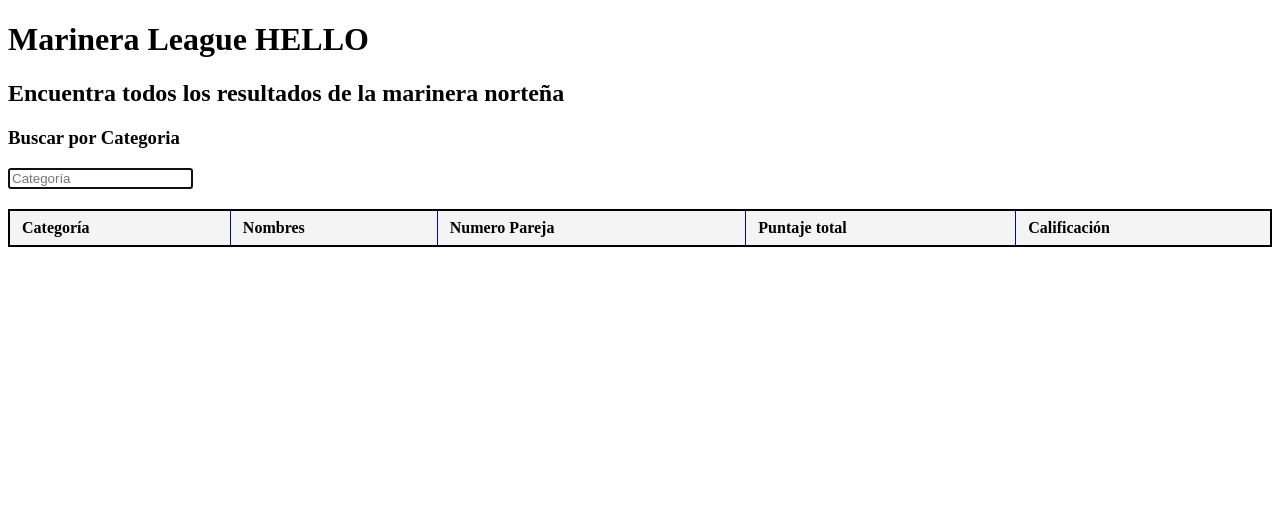
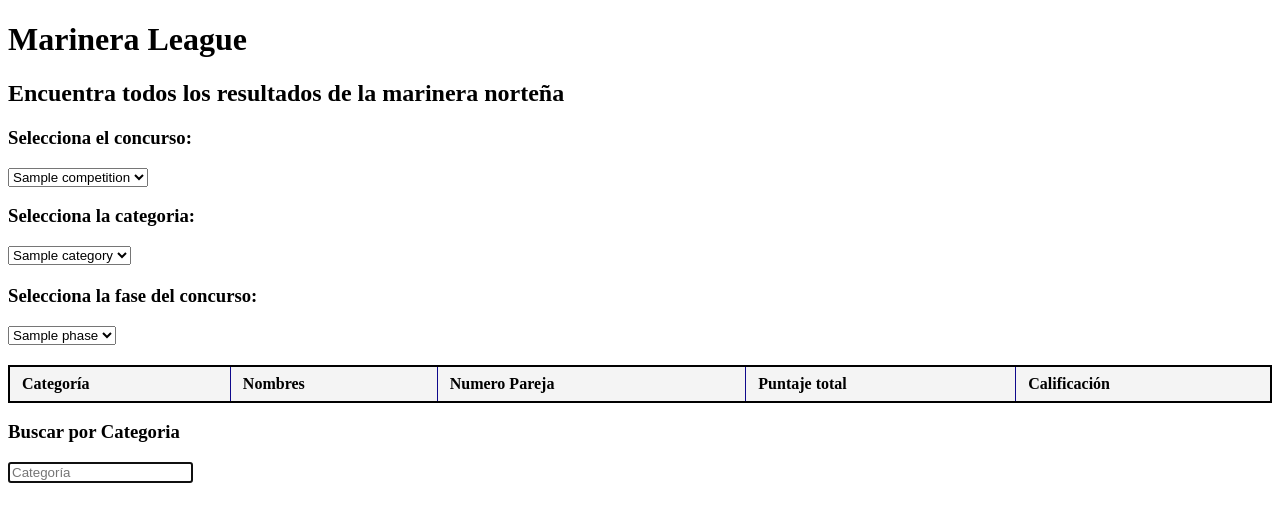
Before and after one commit to NicolaB1208/marinera-league, a Flask app: template web_app/templates/index.html in a window 1280 px wide. Shown: the top 522 px of the page. Run offline with Flask 3, Linux system fonts and the light colour scheme; the template is opened without the code that fills it: most values are stand-ins (such as "Sample title", 1, 10 or a date in 2020); lists and menus that the app fills with data are empty; some libraries are stand-ins or nearby versions.

Commit message:
🚀 Completed interface to query all results of the database for competition, phase and category

```diff
--- a/web_app/app.py
+++ b/web_app/app.py
@@ -18,7 +18,10 @@ CATEGORIES = [
     "novel_a",
     "oro",
     "pre-infante",
-    "senior"
+    "senior",
+    "single_a",
+    "single_b",
+    "single_c"
 ]
 
 PHASES = [
@@ -27,19 +30,36 @@ PHASES = [
     "final"
 ]
 
+COMPETITIONS = [
+    "madrid"
+]
+
 @app.route("/")
 def index():
-    return render_template("index.html")
+    return render_template("index.html", categories = CATEGORIES, competitions = COMPETITIONS, phases = PHASES)
 
 
 @app.route("/search")
 def search():
-    q = request.args.get("q")
-    if q:
-        if q.startswith('single'):
-            competition_results = db.execute("SELECT * FROM final_madrid_single JOIN people ON final_madrid_single.person_id = people.id WHERE category LIKE ? LIMIT 50", "%" + q + "%")
+    category = request.args.get("q")
+    phase = request.args.get("phase")
+
+    valid_tables = ["final_madrid_single", "final_madrid_couples","semifinal_madrid_single", "semifinal_madrid_couples",
+    "eliminatoria_madrid_single", "eliminatoria_madrid_couples"]
+
+    if category.startswith('single'):
+        ending = 'single'
+    else:
+        ending = 'couples'
+
+    table_name = phase + '_madrid_' + ending
+
+    if table_name in valid_tables:
+        if category.startswith('single'):
+            query = f"SELECT * FROM {table_name} JOIN people ON {table_name}.person_id = people.id WHERE category = ? ORDER BY total_score DESC"
         else:
-            competition_results = db.execute("SELECT * FROM final_madrid_couples JOIN couples ON final_madrid_couples.couple_id = couples.id WHERE category LIKE ? LIMIT 50", "%" + q + "%")
+            query = f"SELECT * FROM {table_name} JOIN couples ON {table_name}.couple_id = couples.id WHERE category = ? ORDER BY total_score DESC"
+        competition_results = db.execute(query, (category))
     else:
         competition_results = []
     return jsonify(competition_results)
--- /dev/null
+++ b/web_app/static/js/resultsFromInput.js
@@ -0,0 +1,41 @@
+let categoryInput = document.querySelector('input');
+    categoryInput.addEventListener('input', async function() {
+        console.log(categoryInput.value)
+        let response = await fetch('/search?q=' + categoryInput.value);
+        let competition_results = await response.json();
+        let html = '';
+        if (categoryInput.value.startsWith('single')){
+            for (let person_id in competition_results) {
+                    let couple_number = competition_results[person_id].couple_number.replace('<', '&lt;').replace('&', '&amp;');
+                    let category = competition_results[person_id].category.replace('<', '&lt;').replace('&', '&amp;').replace('alma_de_marinera', 'alma de marinera');
+                    let name = competition_results[person_id].name.replace('<', '&lt;').replace('&', '&amp;');
+                    let total_score = competition_results[person_id].total_score.replace('<', '&lt;').replace('&', '&amp;');
+                    let qualified = competition_results[person_id].qualified.replace('<', '&lt;').replace('&', '&amp;').replace('11', 'PRIMERO').replace('12', 'SEGUNDO').replace('13', 'TERCERO');
+                    html +=
+                                '<tr>' +
+                                '<td>' + category + '</td>' +
+                                '<td>' + name + '</td>' +
+                                '<td>' + couple_number + '</td>' +
+                                '<td>' + total_score + '</td>' +
+                                '<td>' + qualified + '</td>'+
+                                '</tr>';
+            }
+        } else {
+            for (let couple_id in competition_results) {
+                let couple_number = competition_results[couple_id].couple_number.replace('<', '&lt;').replace('&', '&amp;');
+                let category = competition_results[couple_id].category.replace('<', '&lt;').replace('&', '&amp;').replace('alma_de_marinera', 'alma de marinera');
+                let names = competition_results[couple_id].names.replace('<', '&lt;').replace('&', '&amp;');
+                let total_score = competition_results[couple_id].total_score.replace('<', '&lt;').replace('&', '&amp;');
+                let qualified = competition_results[couple_id].qualified.replace('<', '&lt;').replace('&', '&amp;').replace('11', 'PRIMERO').replace('12', 'SEGUNDO').replace('13', 'TERCERO');
+                html +=
+                            '<tr>' +
+                            '<td>' + category + '</td>' +
+                            '<td>' + names + '</td>' +
+                            '<td>' + couple_number + '</td>' +
+                            '<td>' + total_score + '</td>' +
+                            '<td>' + qualified + '</td>' +
+                            '</tr>';
+            }
+        }
+        document.querySelector('tbody').innerHTML = html;
+    });
--- /dev/null
+++ b/web_app/static/js/scriptGeneralResults.js
@@ -0,0 +1,57 @@
+let categoryDropdown = document.getElementById('categorySelect');
+let phaseDropdown = document.getElementById('phaseSelect');
+
+// Function to handle changes from either dropdown
+function handleDropdownChange() {
+    let selectedCategory = categoryDropdown.value;
+    let selectedPhase = phaseDropdown.value;
+
+    // Make sure both dropdowns have a value selected
+    if (selectedCategory && selectedPhase) {
+        fetchResults(selectedCategory, selectedPhase);
+    }
+}
+
+async function fetchResults(category, phase) {
+    let response = await fetch(`/search?q=${category}&phase=${phase}`);
+    let competition_results = await response.json();
+    let html = '';
+    if (category.startsWith('single')){
+        for (let person_id in competition_results) {
+                let couple_number = competition_results[person_id].couple_number.replace('<', '&lt;').replace('&', '&amp;');
+                let category = competition_results[person_id].category.replace('<', '&lt;').replace('&', '&amp;').replace('alma_de_marinera', 'alma de marinera');
+                let name = competition_results[person_id].name.replace('<', '&lt;').replace('&', '&amp;');
+                let total_score = competition_results[person_id].total_score.replace('<', '&lt;').replace('&', '&amp;');
+                let qualified = competition_results[person_id].qualified.replace('<', '&lt;').replace('&', '&amp;').replace('11', 'PRIMERO').replace('12', 'SEGUNDO').replace('13', 'TERCERO');
+                html +=
+                            '<tr>' +
+                            '<td>' + category + '</td>' +
+                            '<td>' + name + '</td>' +
+                            '<td>' + couple_number + '</td>' +
+                            '<td>' + total_score + '</td>' +
+                            '<td>' + qualified + '</td>'+
+                            '</tr>';
+        }
+    } else {
+        for (let couple_id in competition_results) {
+            let couple_number = competition_results[couple_id].couple_number.replace('<', '&lt;').replace('&', '&amp;');
+            let category = competition_results[couple_id].category.replace('<', '&lt;').replace('&', '&amp;').replace('alma_de_marinera', 'alma de marinera');
+            let names = competition_results[couple_id].names.replace('<', '&lt;').replace('&', '&amp;');
+            let total_score = competition_results[couple_id].total_score.replace('<', '&lt;').replace('&', '&amp;');
+            let qualified = competition_results[couple_id].qualified.replace('<', '&lt;').replace('&', '&amp;').replace('11', 'PRIMERO').replace('12', 'SEGUNDO').replace('13', 'TERCERO');
+            html +=
+                        '<tr>' +
+                        '<td>' + category + '</td>' +
+                        '<td>' + names + '</td>' +
+                        '<td>' + couple_number + '</td>' +
+                        '<td>' + total_score + '</td>' +
+                        '<td>' + qualified + '</td>' +
+                        '</tr>';
+        }
+    }
+    document.querySelector('tbody').innerHTML = html;
+};
+
+// Add event listeners to both dropdowns
+categoryDropdown.addEventListener('change', handleDropdownChange);
+phaseDropdown.addEventListener('change', handleDropdownChange);
--- a/web_app/templates/index.html
+++ b/web_app/templates/index.html
@@ -38,13 +38,35 @@
         </style>
     </head>
     <body>
-        <h1>Marinera League HELLO</h1>
+        <h1>Marinera League</h1>
         <h2>Encuentra todos los resultados de la marinera norteña</h2>
 
-        <!-- Section for the Name Input -->
         <div class="section">
-            <h3>Buscar por Categoria</h3>
-            <input id="categoryInput" autocomplete="off" autofocus placeholder="Categoría" type="text">
+            <h3>Selecciona el concurso:</h3>
+            <select id="competitionSelect" name="competition">
+                {% for competition in competitions %}
+                    <option value="{{ competition }}">{{ competition }}</option>
+                {% endfor %}
+            </select>
+            <h3>Selecciona la categoria:</h3>
+            <select id="categorySelect" name="category">
+                {% for category in categories %}
+                    <option value="{{ category }}">{{ category }}</option>
+                {% endfor %}
+            </select>
+        </div>
+
+        <div class="section">
+
+        </div>
+
+        <div class="section">
+            <h3>Selecciona la fase del concurso:</h3>
+            <select id="phaseSelect" name="phase">
+                {% for phase in phases %}
+                    <option value="{{ phase }}">{{ phase }}</option>
+                {% endfor %}
+            </select>
         </div>
 
         <table>
@@ -60,51 +82,14 @@
             <tbody></tbody>
         </table>
 
-        <script>
-            // Get all the category radio buttons
-            // let categoryRadios = document.querySelectorAll('.categoryRadio');
-            let categoryInput = document.querySelector('input');
-            categoryInput.addEventListener('input', async function() {
-                console.log(categoryInput.value)
-                let response = await fetch('/search?q=' + categoryInput.value);
-                let competition_results = await response.json();
-                let html = '';
-                if (categoryInput.value.startsWith('single')){
-                    for (let person_id in competition_results) {
-                            let couple_number = competition_results[person_id].couple_number.replace('<', '&lt;').replace('&', '&amp;');
-                            let category = competition_results[person_id].category.replace('<', '&lt;').replace('&', '&amp;').replace('alma_de_marinera', 'alma de marinera');
-                            let name = competition_results[person_id].name.replace('<', '&lt;').replace('&', '&amp;');
-                            let total_score = competition_results[person_id].total_score.replace('<', '&lt;').replace('&', '&amp;');
-                            let qualified = competition_results[person_id].qualified.replace('<', '&lt;').replace('&', '&amp;').replace('11', 'PRIMERO').replace('12', 'SEGUNDO').replace('13', 'TERCERO');
-                            html +=
-                                        '<tr>' +
-                                        '<td>' + category + '</td>' +
-                                        '<td>' + name + '</td>' +
-                                        '<td>' + couple_number + '</td>' +
-                                        '<td>' + total_score + '</td>' +
-                                        '<td>' + qualified + '</td>'+
-                                        '</tr>';
-                    }
-                } else {
-                    for (let couple_id in competition_results) {
-                        let couple_number = competition_results[couple_id].couple_number.replace('<', '&lt;').replace('&', '&amp;');
-                        let category = competition_results[couple_id].category.replace('<', '&lt;').replace('&', '&amp;').replace('alma_de_marinera', 'alma de marinera');
-                        let names = competition_results[couple_id].names.replace('<', '&lt;').replace('&', '&amp;');
-                        let total_score = competition_results[couple_id].total_score.replace('<', '&lt;').replace('&', '&amp;');
-                        let qualified = competition_results[couple_id].qualified.replace('<', '&lt;').replace('&', '&amp;').replace('11', 'PRIMERO').replace('12', 'SEGUNDO').replace('13', 'TERCERO');
-                        html +=
-                                    '<tr>' +
-                                    '<td>' + category + '</td>' +
-                                    '<td>' + names + '</td>' +
-                                    '<td>' + couple_number + '</td>' +
-                                    '<td>' + total_score + '</td>' +
-                                    '<td>' + qualified + '</td>' +
-                                    '</tr>';
-                    }
-                }
-                document.querySelector('tbody').innerHTML = html;
-            });
-        </script>
+        <!-- Section for the Name Input -->
+        <div class="section">
+            <h3>Buscar por Categoria</h3>
+            <input id="categoryInput" autocomplete="off" autofocus placeholder="Categoría" type="text">
+        </div>
+
+        <script src="{{ url_for('static', filename='js/scriptGeneralResults.js') }}"></script>
+        <script src="{{ url_for('static', filename='js/resultsFromInput.js') }}"></script>
 
     </body>
 </html>
```
